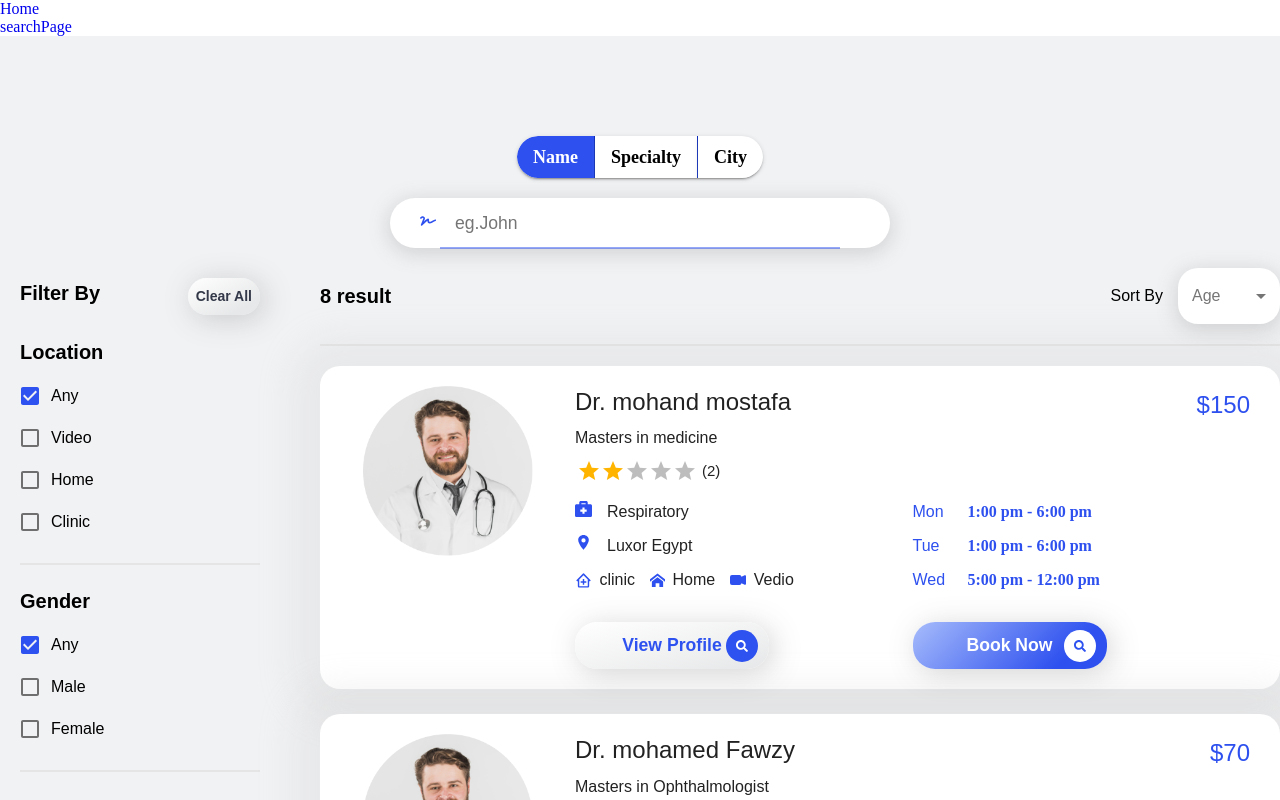
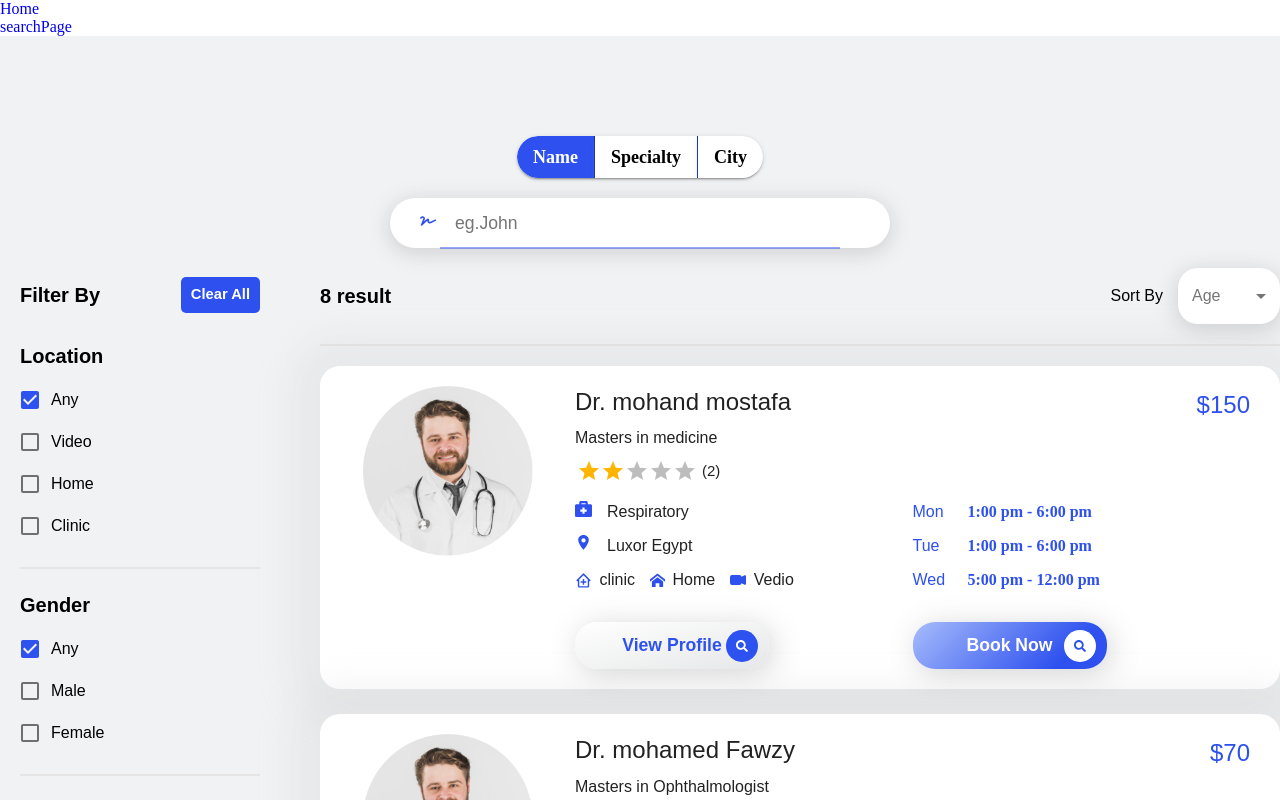
Before and after one commit to afifym/healovo, a React (Create React App) app: page /Searchresult in a window 1280 px wide. Shown: the top 800 px of the page. Built offline with nearby package versions, Linux system fonts and the light colour scheme.

Commit message:
enhancment for clear all btn

```diff
--- a/src/components/SearchPage/Filter/Filter.jsx
+++ b/src/components/SearchPage/Filter/Filter.jsx
@@ -71,7 +71,22 @@ const Filter = ({ filterSettings, onCheckBoxChange, onClear }) => {
           Filter By
         </Typography>
 
-        <Button onClick={onClear}>Clear All</Button>
+        <Button
+          style={{
+            border: "none",
+            fontSize: "0.92rem",
+            marginBottom: "7px",
+            cursor: "pointer",
+            borderRadius: "5px",
+            boxShadow: "none",
+            background: "rgb(45, 80, 239)",
+            color: "white",
+            padding: "5px 10px",
+          }}
+          onClick={onClear}
+        >
+          Clear All
+        </Button>
       </FilterHeader>
       <FilterBody>
         {Filters.map((Filter, idx) => {
```
